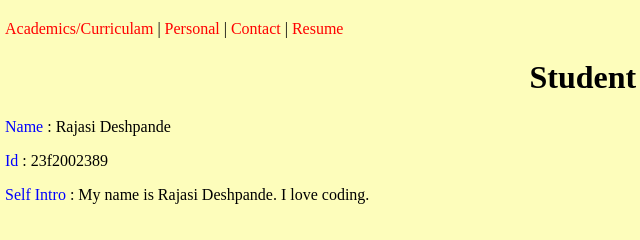
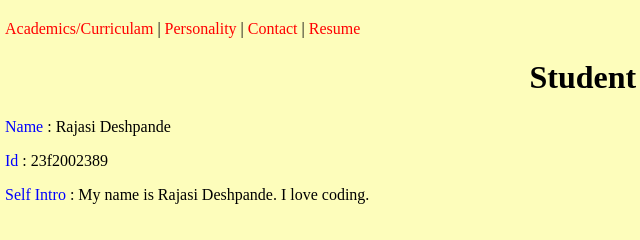
Before and after one commit to RajasiDeshpande/GDGDemo, a plain HTML site: page index.html in a window 1280 px wide. Shown: the top 240 px of the page, 23-663 px from the left. Drawn offline with Linux system fonts and the light colour scheme.

Commit message:
branch changes

```diff
--- a/index.html
+++ b/index.html
@@ -7,7 +7,7 @@
     <link rel="stylesheet" href="index.css">
 </head>
 <body>
-    <div><a href="academics.html">Academics/Curriculam</a> | <a href="personal.html">Personal</a> | <a href="contact.html">Contact</a> | <a href="resume.html">Resume</a></div>
+    <div><a href="academics.html">Academics/Curriculam</a> | <a href="personal.html">Personality</a> | <a href="contact.html">Contact</a> | <a href="resume.html">Resume</a></div>
     <div><h1>Student data</h1>
         <p><span>Name</span> : Rajasi Deshpande</p>
         <p><span>Id</span> : 23f2002389</p>
```
